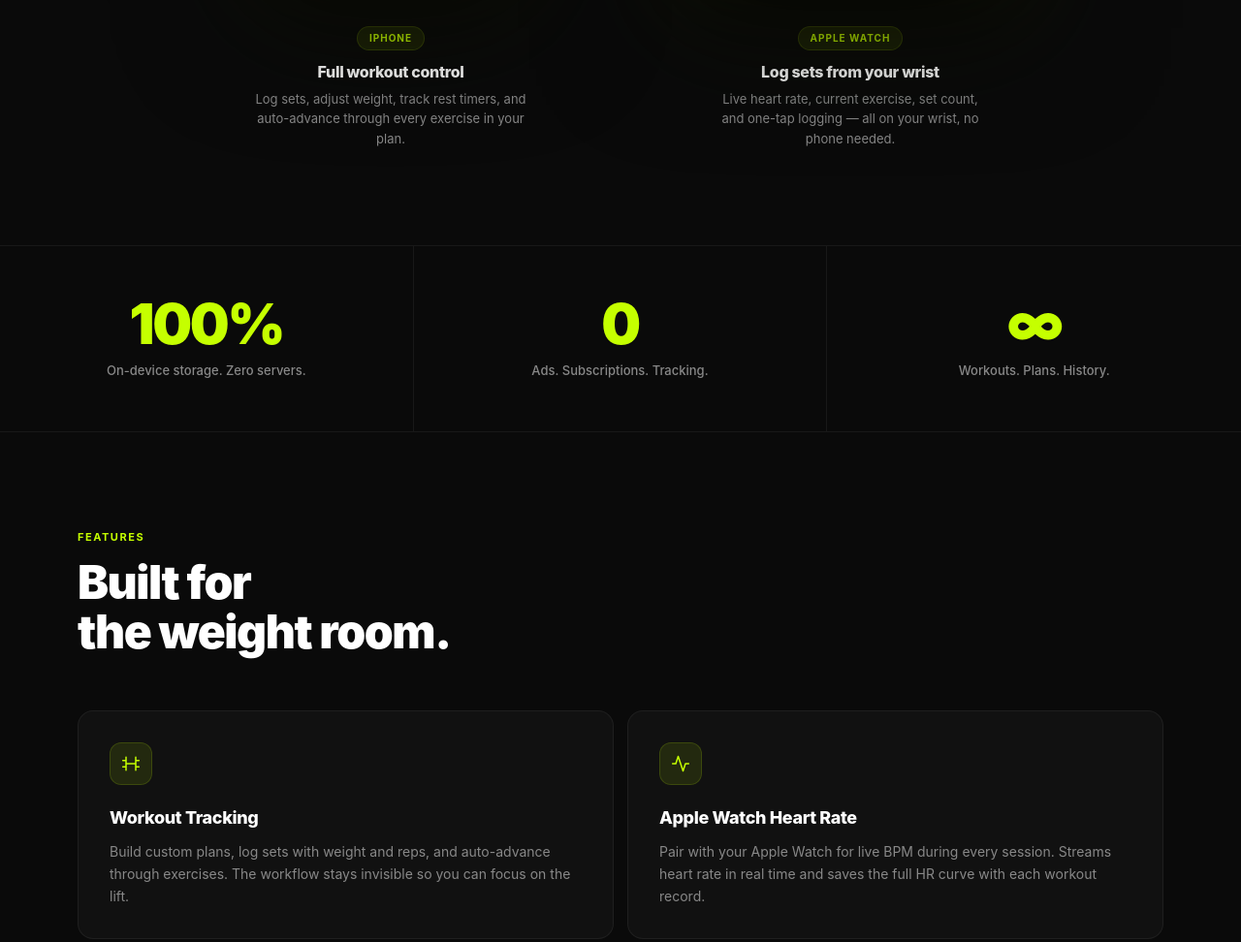
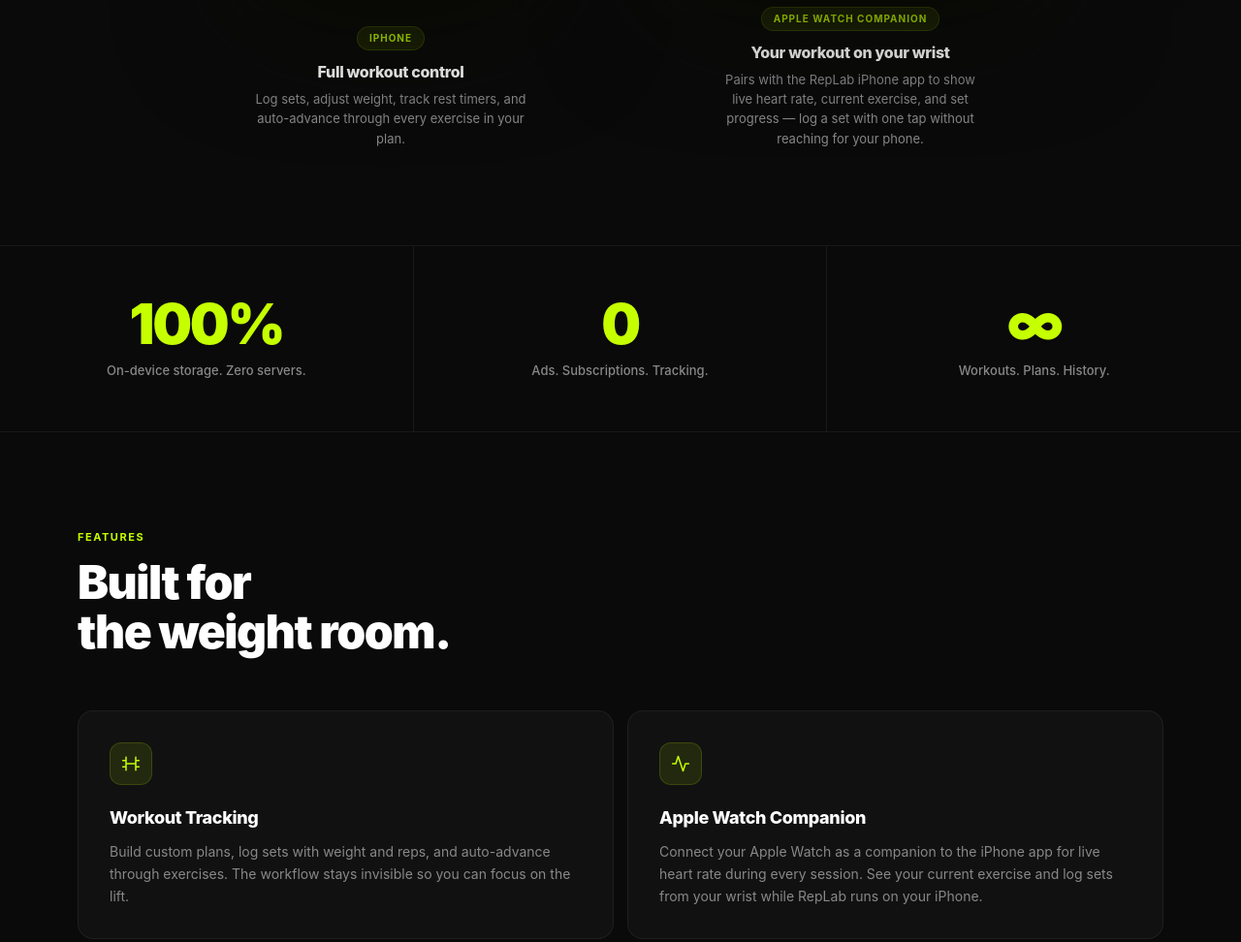
Before and after one commit to snowmonkey51/replab-site, a plain HTML site: page index.html in a window 1280 px wide. Shown: the part 1732-2704 px from the top of the page at 97% size. Drawn offline with Linux system fonts and the light colour scheme.

Commit message:
Clarify Apple Watch as companion app to iPhone

```diff
--- a/index.html
+++ b/index.html
@@ -685,9 +685,9 @@
         alt="RepLab workout screen on Apple Watch Ultra showing heart rate, exercise, and LOG SET button"
       >
       <div class="showcase-caption">
-        <div class="showcase-tag">Apple Watch</div>
-        <div class="showcase-caption-title">Log sets from your wrist</div>
-        <div class="showcase-caption-sub">Live heart rate, current exercise, set count, and one-tap logging — all on your wrist, no phone needed.</div>
+        <div class="showcase-tag">Apple Watch Companion</div>
+        <div class="showcase-caption-title">Your workout on your wrist</div>
+        <div class="showcase-caption-sub">Pairs with the RepLab iPhone app to show live heart rate, current exercise, and set progress — log a set with one tap without reaching for your phone.</div>
       </div>
     </div>
 
@@ -735,8 +735,8 @@
           <path d="M22 12h-4l-3 9L9 3l-3 9H2"/>
         </svg>
       </div>
-      <h3>Apple Watch Heart Rate</h3>
-      <p>Pair with your Apple Watch for live BPM during every session. Streams heart rate in real time and saves the full HR curve with each workout record.</p>
+      <h3>Apple Watch Companion</h3>
+      <p>Connect your Apple Watch as a companion to the iPhone app for live heart rate during every session. See your current exercise and log sets from your wrist while RepLab runs on your iPhone.</p>
     </div>
 
     <div class="card">
```
